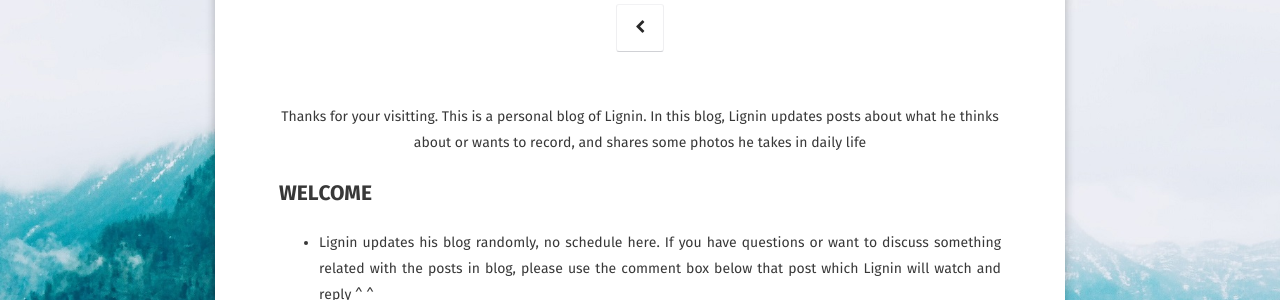
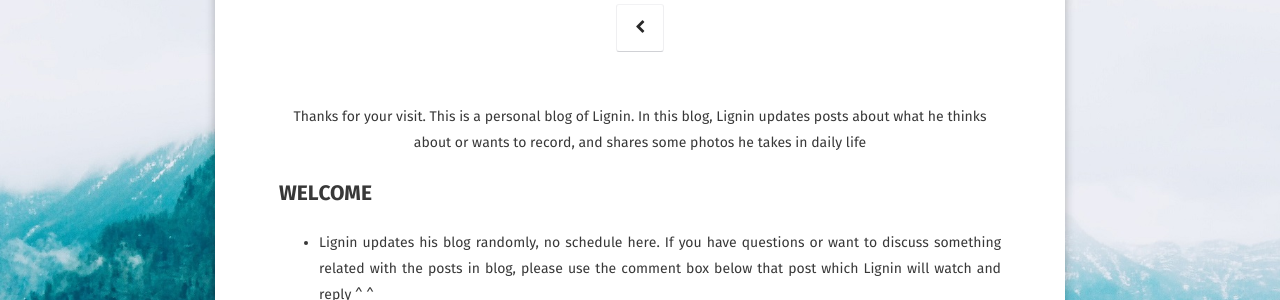
Before and after one commit to ligggnin/ligggnin.github.io, a Jekyll site: the page built from about/index.md, in a window 1280 px wide. Shown: the part 185-485 px from the top of the page. Built offline with Jekyll 4.4.1, drawn with Linux system fonts in a browser that asks for light colours; some web fonts are replaced.

Commit message:
Update index.md

```diff
--- a/about/index.md
+++ b/about/index.md
@@ -6,7 +6,7 @@ date: 2018-02-9
 comments: false
 ---
 
-<center>Thanks for your visitting. This is a personal blog of Lignin. In this blog, Lignin updates posts about what he thinks about or wants to record, and shares some photos he takes in daily life</center>
+<center>Thanks for your visit. This is a personal blog of Lignin. In this blog, Lignin updates posts about what he thinks about or wants to record, and shares some photos he takes in daily life</center>
 
 ## WELCOME
 * Lignin updates his blog randomly, no schedule here. If you have questions or want to discuss something related with the posts in blog, please use the comment box below that post which Lignin will watch and reply ^ ^
```
